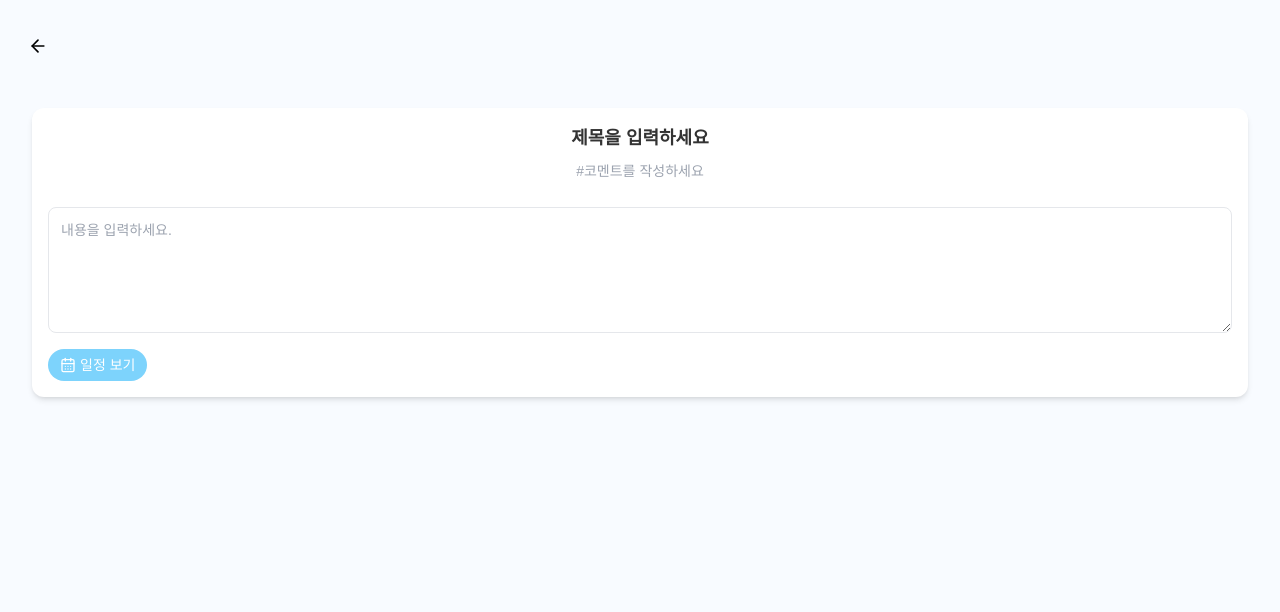
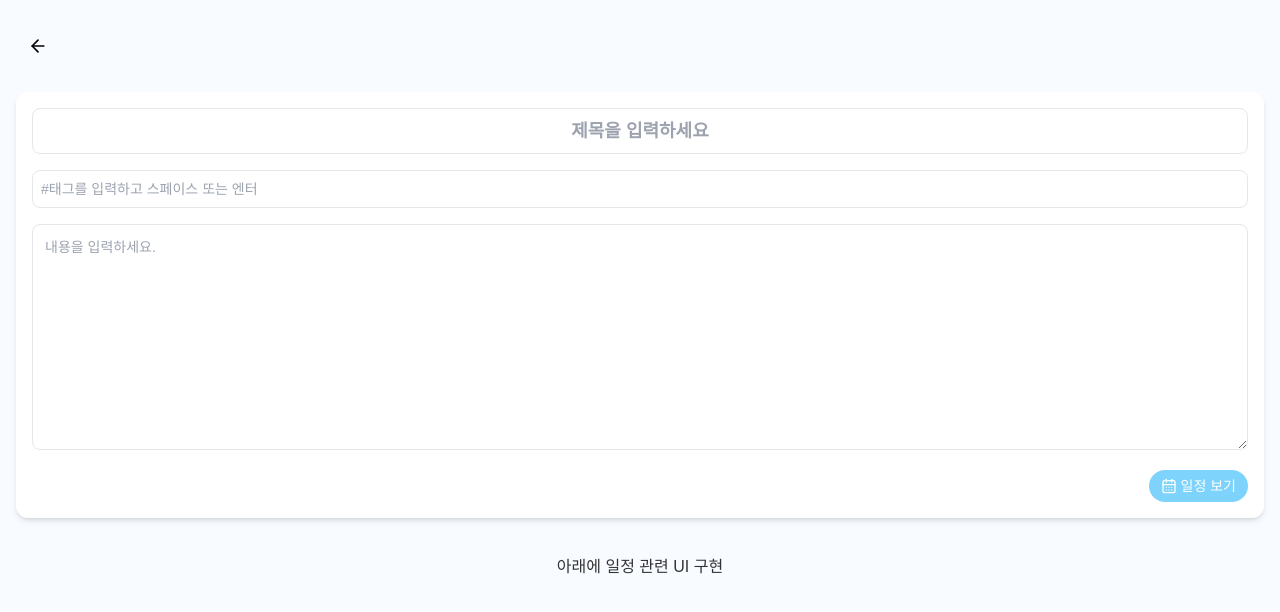
Before and after one commit to seonghoon1201/Travel_Front, a React (Create React App) app: page /write/travel/diary in a window 1280 px wide. Shown: the top 612 px of the page. Built offline with nearby package versions, Linux system fonts and the light colour scheme; a web font is replaced by a local one.

Commit message:
feature/TravelDiary 여행일기 작성 UI

```diff
--- a/src/pages/TravelDiary/WriteTravelDiary.jsx
+++ b/src/pages/TravelDiary/WriteTravelDiary.jsx
@@ -1,41 +1,92 @@
-import React from 'react';
-import { useNavigate } from 'react-router-dom';
+import React, { useState } from 'react';
+import { CalendarDays, X } from 'lucide-react';
 
-import { CalendarDays } from 'lucide-react';
+import DefaultLayout from '../../layouts/DefaultLayout';
 import BackHeader from '../../components/header/BackHeader';
-import DefaultLayout from '../../layouts/DefaultLayout';
 
 const WriteTravelDiary = () => {
-  const navigate = useNavigate();
+  const [tags, setTags] = useState([]);
+  const [inputValue, setInputValue] = useState('');
+
+  const addTag = () => {
+    const trimmed = inputValue.trim();
+
+    // 10개로 제한하기
+    if (tags.length >= 10) {
+    alert('태그는 최대 10개까지만 추가할 수 있어요!');
+    return;
+    }
+    if (trimmed && !tags.includes(trimmed)) {
+      setTags([...tags, trimmed]);
+    }
+    setInputValue('');
+  };
+
+  const handleKeyDown = (e) => {
+    if (e.key === ' ' || e.key === 'Enter') {
+      e.preventDefault();
+      addTag();
+    }
+  };
+
+  const removeTag = (tagToRemove) => {
+    setTags(tags.filter((tag) => tag !== tagToRemove));
+  };
+
   return (
-    <DefaultLayout>
+    <DefaultLayout >
       <BackHeader />
 
-      <div className="p-4">
-        <div className="bg-white rounded-xl shadow-md p-4 space-y-3">
-          {/* 제목 */}
     <div>
-            <h2 className="text-center text-lg font-bold">제목을 입력하세요</h2>
-            <p className="text-center text-sm text-gray-400 mt-1">
-              #코멘트를 작성하세요
-            </p>
+      <div className="bg-white rounded-xl shadow-md p-4 space-y-4">
+        {/* 제목 입력*/}
+        <div>
+          <input
+            type="text"
+            placeholder="제목을 입력하세요"
+            className="w-full border border-gray-200 rounded-lg p-2 text-center font-bold text-lg focus:outline-none"
+          />
+        </div>
+
+        {/* 태그 입력 */}
+         <div className="border border-gray-200 rounded-lg p-2 flex flex-wrap gap-2 items-start">
+          {tags.map((tag) => (
+            <span
+              key={tag}
+              className="bg-gray-100 px-2 py-1 rounded-full text-sm flex items-center gap-1"
+            >
+              #{tag}
+              <button onClick={() => removeTag(tag)} className="text-gray-400 hover:text-red-400">
+                <X size={12} />
+              </button>
+            </span>
+          ))}
+          <input
+            type="text"
+            value={inputValue}
+            onChange={(e) => setInputValue(e.target.value.replace('#', ''))}
+            onKeyDown={handleKeyDown}
+            placeholder="#태그를 입력하고 스페이스 또는 엔터"
+            className="flex-grow text-sm focus:outline-none"
+          />
         </div>
 
         {/* 내용 입력 */}
         <textarea
-            rows={5}
+          rows={10}
           placeholder="내용을 입력하세요."
           className="w-full border border-gray-200 rounded-lg p-3 text-sm focus:outline-none focus:ring-2 focus:ring-blue-200"
         />
 
         {/* 일정 보기 버튼 */}
-          <div className="text-right">
+        <div className="w-full flex justify-end">
           <button className="flex items-center gap-1 text-sm text-white bg-sky-300 px-3 py-1.5 rounded-full">
             <CalendarDays className="w-4 h-4" />
             일정 보기
           </button>
         </div>
       </div>
+      <div className="text-center pt-10">아래에 일정 관련 UI 구현 </div>
     </div>
     </DefaultLayout>
   );
```
Lines whose indentation alone changed are shown as unchanged.
